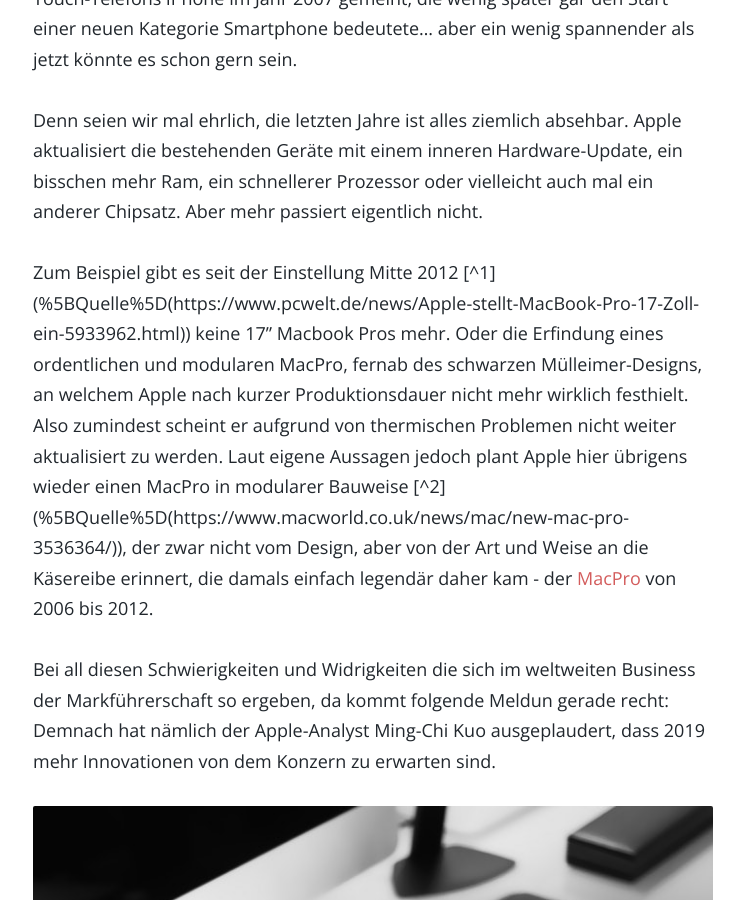
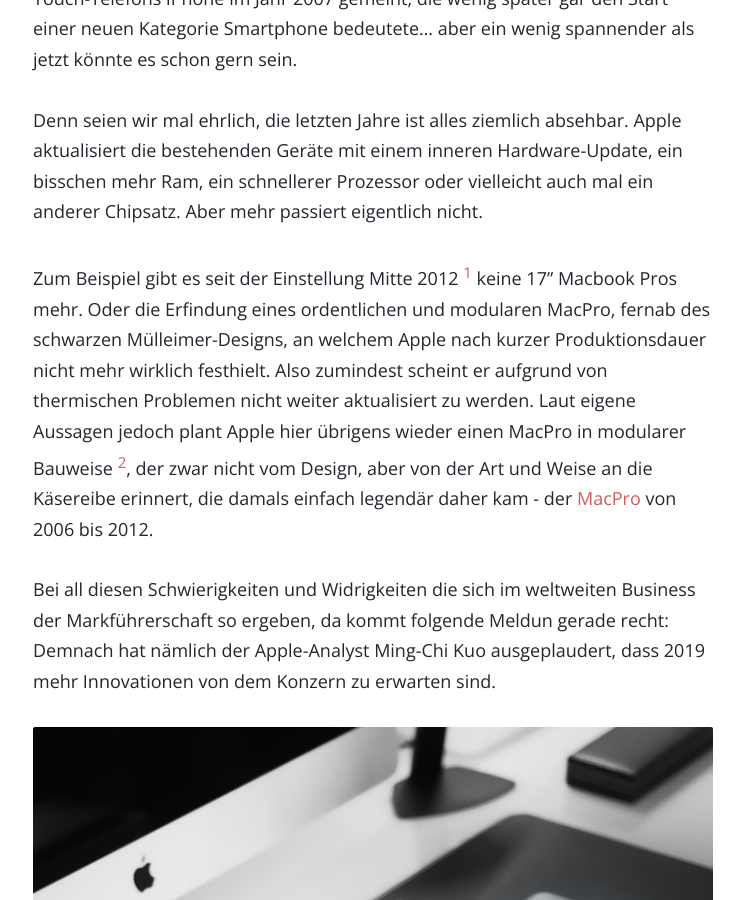
Before and after one commit to thafaker/apfelhammer.de, a Jekyll site: the page built from _posts/2019-02-21-2019-xx-xx-name-md.md, in a window 1280 px wide and 900 px high, scrolled down 892 px. Shown: the whole window, without its empty margins (267-1011 px from the left). Built offline with Jekyll 4.4.1, drawn with Linux system fonts in a browser that asks for light colours; our own code applies the rules of GitHub Pages for plain Markdown files; comment, search, counter and statistics services are not loaded; some of the changed lines change nothing that is shown; some of the changed text lies outside the part shown.

Commit message:
Update from Forestry.io thafaker@gmx.net updated _posts/2019-02-21-2019-xx-xx-name-md.md

```diff
--- a/_posts/2019-02-21-2019-xx-xx-name-md.md
+++ b/_posts/2019-02-21-2019-xx-xx-name-md.md
@@ -14,8 +14,8 @@
 
 Denn seien wir mal ehrlich, die letzten Jahre ist alles ziemlich absehbar. Apple aktualisiert die bestehenden Geräte mit einem inneren Hardware-Update, ein bisschen mehr Ram, ein schnellerer Prozessor oder vielleicht auch mal ein anderer Chipsatz. Aber mehr passiert eigentlich nicht.
 
-Zum Beispiel gibt es seit der Einstellung Mitte 2012 [^1](%5BQuelle%5D(https://www.pcwelt.de/news/Apple-stellt-MacBook-Pro-17-Zoll-ein-5933962.html)) keine 17" Macbook Pros mehr. Oder die Erfindung eines ordentlichen und modularen MacPro, fernab des schwarzen Mülleimer-Designs, an welchem Apple nach kurzer Produktionsdauer nicht mehr wirklich festhielt. Also zumindest scheint er aufgrund von thermischen Problemen nicht weiter aktualisiert zu werden.
-Laut eigene Aussagen jedoch plant Apple hier übrigens wieder einen MacPro in modularer Bauweise [^2](%5BQuelle%5D(https://www.macworld.co.uk/news/mac/new-mac-pro-3536364/)), der zwar nicht vom Design, aber von der Art und Weise an die Käsereibe erinnert, die damals einfach legendär daher kam - der [MacPro](/2019/02/03/Mac-Pro/) von 2006 bis 2012.
+Zum Beispiel gibt es seit der Einstellung Mitte 2012 [^1] keine 17" Macbook Pros mehr. Oder die Erfindung eines ordentlichen und modularen MacPro, fernab des schwarzen Mülleimer-Designs, an welchem Apple nach kurzer Produktionsdauer nicht mehr wirklich festhielt. Also zumindest scheint er aufgrund von thermischen Problemen nicht weiter aktualisiert zu werden.
+Laut eigene Aussagen jedoch plant Apple hier übrigens wieder einen MacPro in modularer Bauweise [^2], der zwar nicht vom Design, aber von der Art und Weise an die Käsereibe erinnert, die damals einfach legendär daher kam - der [MacPro](/2019/02/03/Mac-Pro/) von 2006 bis 2012.
 
 Bei all diesen Schwierigkeiten und Widrigkeiten die sich im weltweiten Business der Markführerschaft so ergeben, da kommt folgende Meldun gerade recht: Demnach hat nämlich der Apple-Analyst Ming-Chi Kuo ausgeplaudert, dass 2019 mehr Innovationen von dem Konzern zu erwarten sind.
 
@@ -24,15 +24,19 @@
 Erstmals wieder ein großes MacBook Pro
 In einem am Sonntag veröffentlichten Bericht an Investoren spricht er von verschiedenen Produktveränderungen, über die es bislang teilweise noch gar keine Gerüchte gab. Nach Informationen des Analysten will Apple in diesem Jahr die Modellpalette der MacBook-Pro-Notebooks ausbauen und plant eine größere Version mit einem 16 bis 16,5 Zoll großem Display. Bisher gibt es Modelle mit 13 und 15 Zoll Bildschirmdiagonale. Apple hatte seit vielen Jahren keine solch großen portablen Macs mehr im Angebot – die letzte 17-Zoll-Variante des MacBook Pro war 2012 vom Markt verschwunden. Beim 13-Zoll-Modell des MacBook Pro erwartet Kuo erstmals die Möglichkeit, es mit bis zu 32 GByte RAM auszurüsten.
 
-Weiterhin spannend und passend zu meinem legendären [Apple Cinema Display 30"](), dem bis dato größten (und für manche auch besten) Bildschirm von Apple, könnte ein von Apple bereits 2017 angekündigter externer Bildschirm mit 31-Zoll-Bildschirmdiagonale ausgerüstet sein und eine Auflösung von 6K aufweisen. Er verfüge laut obigen Analysten über eine "außergewöhnliche Bildqualität", weil er ein Mini-LED-artiges Backlight-Design haben soll.
+### Bildschirme
+Weiterhin spannend und passend zu meinem legendären [Apple Cinema Display 30"](/2019/02/09/Apple-Cinema-HD-Display-2019/), dem bis dato größten (und für manche auch besten) Bildschirm von Apple, könnte ein von Apple bereits 2017 angekündigter externer Bildschirm mit 31-Zoll-Bildschirmdiagonale ausgerüstet sein und eine Auflösung von 6K aufweisen. Er verfüge laut obigen Analysten über eine "außergewöhnliche Bildqualität", weil er ein Mini-LED-artiges Backlight-Design haben soll.
 
 Klingt alles ziemlich toll, weitere Informationen hierzu gibt es in der [Quelle](https://www.heise.de/mac-and-i/meldung/Experte-16-Zoll-MacBook-Apple-6K-Display-und-Dreifach-Kamera-iPhone-geplant-4311406.html). Leisten können wir uns das alles nicht, aber froh wären wir schon wenn unsere einstige LIeblingsmarke wieder zum Innovationsmotor werden würde, auch wenn das immer viel leicht gesagt als getan ist.
 
 ---
 
-**Artikelbild**: Photo by [Ales Nesetril](https://unsplash.com/photos/Im7lZjxeLhg?utm_source=unsplash&utm_medium=referral&utm_content=creditCopyText)![](/content/images/small-worscht-1.jpg) on Unsplash <br />
+**Artikelbild**: Photo by [Ales Nesetril](https://unsplash.com/photos/Im7lZjxeLhg?utm_source=unsplash&utm_medium=referral&utm_content=creditCopyText) on Unsplash <br />
 **Artikelbild 2**: Photo by [Julian O'hayon](https://unsplash.com/photos/Bs-zngH79Ds) on Unsplash
 
 ---
 
 **Fußnoten**:
+
+[^1]: [Quelle](https://www.pcwelt.de/news/Apple-stellt-MacBook-Pro-17-Zoll-ein-5933962.html)
+[^2]: [Quelle](https://www.macworld.co.uk/news/mac/new-mac-pro-3536364/)
```
